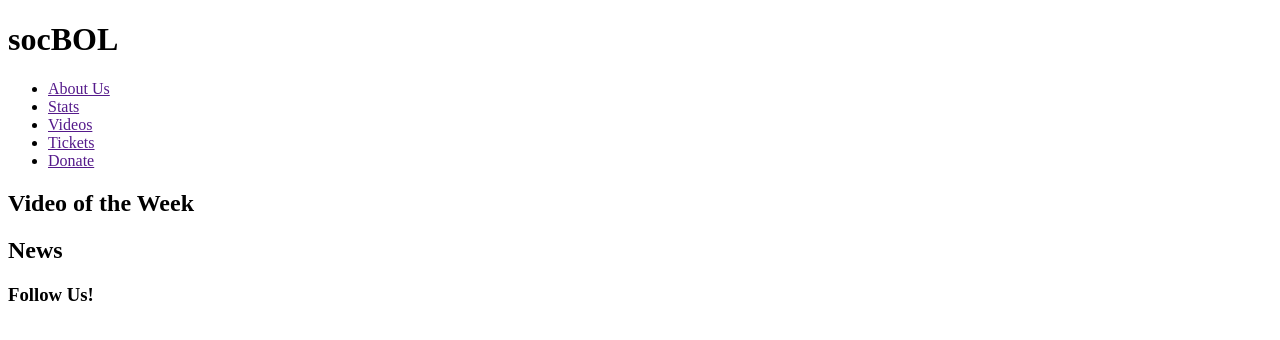
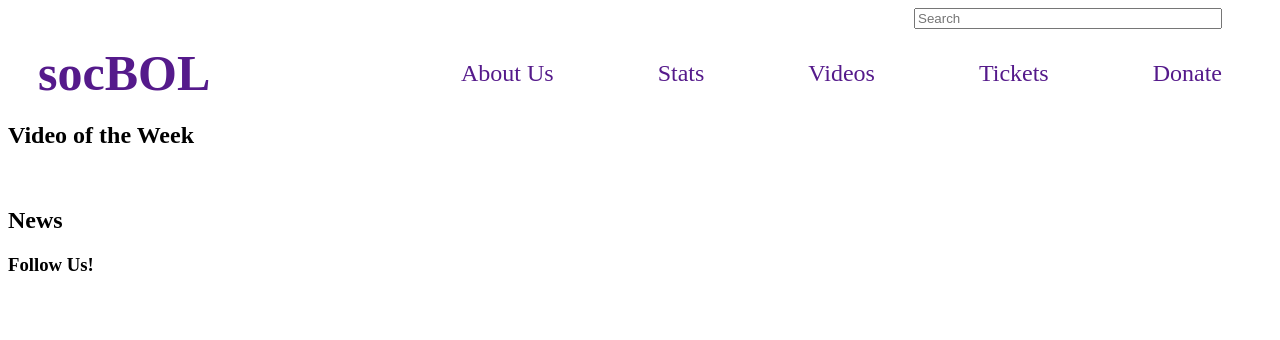
Before and after one commit to zdSMU22/socbol, a plain HTML site: page index.html in a window 1280 px wide. Drawn offline with Linux system fonts and the light colour scheme.

Commit message:
home page layout started

```diff
--- a/Assets/style.css
+++ b/Assets/style.css
@@ -0,0 +1,55 @@
+
+header {
+    /* padding: 20 px 35px; */
+}
+
+header h1 {
+    font-weight: bold;
+    font-size: 50px;
+    display: inline;
+    margin-left: 30px;
+
+}
+
+header a {
+    text-decoration: none;
+}
+
+input {
+    float: right;
+    margin: 0 50px;
+    width: 300px;
+}
+
+/* button {
+    float: right;
+} */
+
+header nav {
+    float: right;
+    margin: 7 px 0;
+}
+
+header nav ul {
+    display: inline-flexbox;
+    flex-direction: column;
+    justify-content: space-evenly;
+    list-style: none;
+}
+
+header nav ul li{
+    display: inline-block;
+}
+
+header nav ul li a {
+    padding: 50px;
+    font-size: 24px;
+}
+
+#live-score {
+
+
+}
+#main-video {
+
+}
--- a/index.html
+++ b/index.html
@@ -1,15 +1,22 @@
 <!DOCTYPE html>
-<html lang=""en-US">
+<html lang="en-US">
     <head>
         <meta charset="UTF-8"/>
-        <meta name="viewport" content="width-device-width, inital scale=1.0"/>
+        <meta name="viewport" content="width=device-width, initial-scale=1.0"/>
         <title>socBOL</title>
         <link rel="stylesheet" href="./Assets/style.css">
     </head>
 
     <body>
         <header>
-            <h1>socBOL</h1>
+            <!-- why is the submit button before the input? Do I need "form action"? -->
+           <!-- <form action=""> -->
+               <input type="text" placeholder="Search">
+           <!-- <button type="submit"><i class="fa fa-search"></i></button> -->
+        <!-- </form> -->
+        </br>
+    </br>
+           <h1><a href="">socBOL</a></h1>
 
             <nav>
                 <ul>
@@ -22,12 +29,12 @@
             </nav>
         </header>
 
-        <div id="live-scores"></div>
+        <div id="live-score"></div>
 
-        <div id="main-video">
+        <div id="main-video" >
             <h2>Video of the Week</h2>
         </div>
-
+    </br>
         <section class="news">
             <h2>News</h2>
 
```
